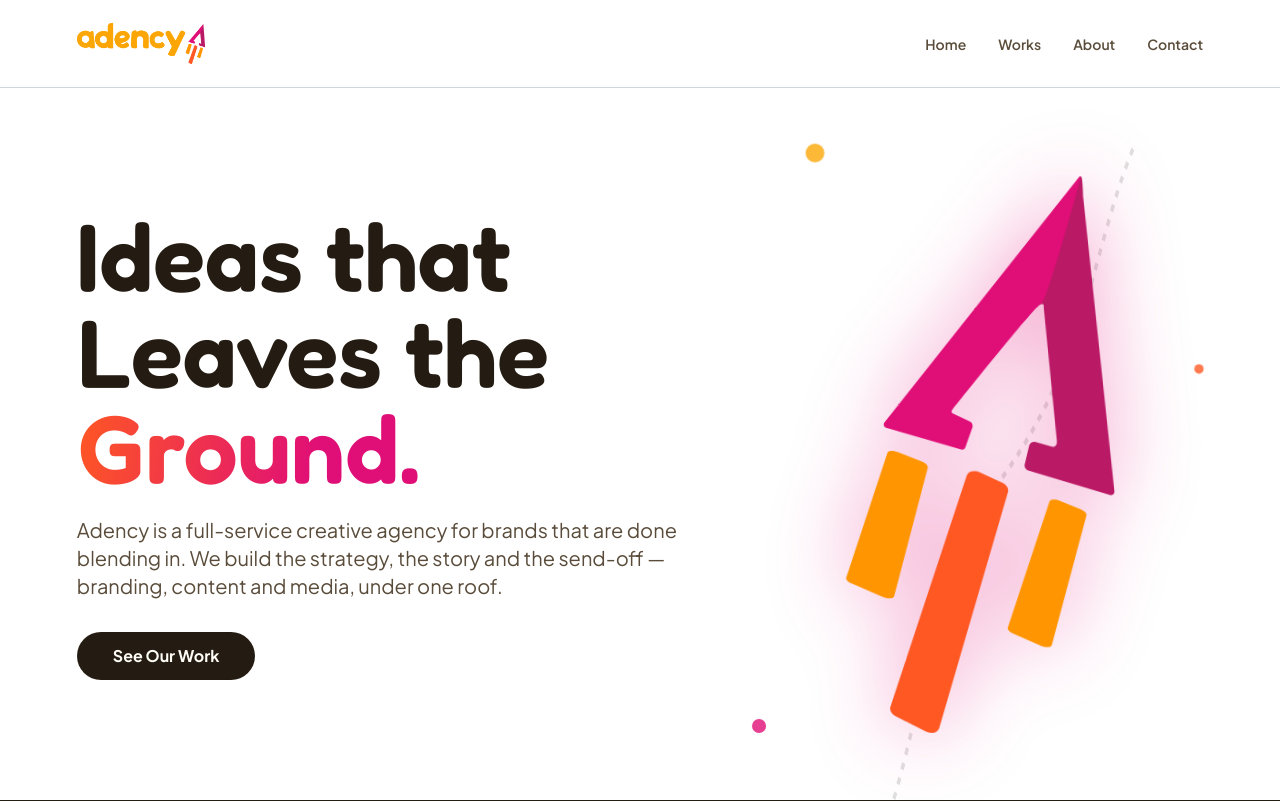
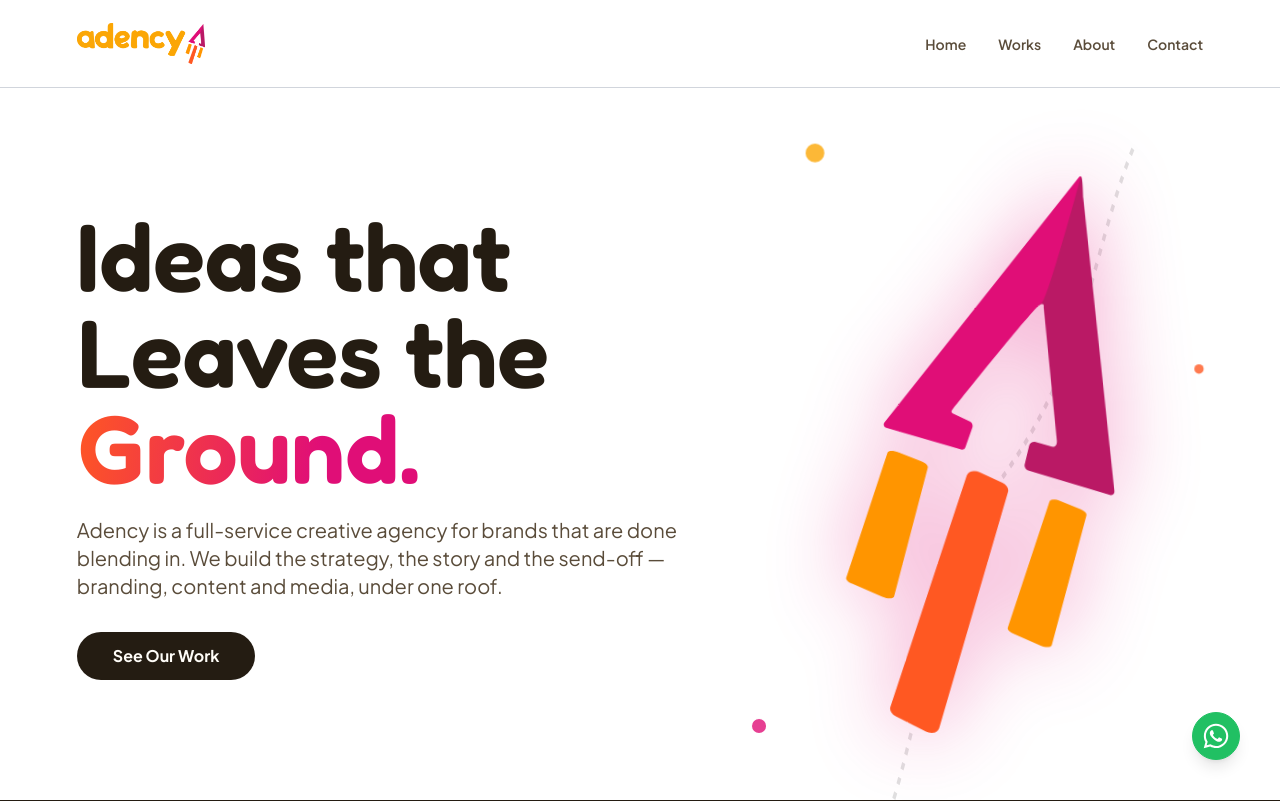
Before and after one commit to Rownokzahan/adency, a React (Vite) app: page / in a window 1280 px wide. Shown: the top 801 px of the page. Built offline with nearby package versions, Linux system fonts and the light colour scheme.

Commit message:
Add WhatsappFloatingButton component for direct chat functionality

```diff
--- a/src/App.tsx
+++ b/src/App.tsx
@@ -1,6 +1,7 @@
 import { Outlet } from "react-router";
 import Footer from "./components/layout/Footer";
 import Navbar from "./components/layout/Navbar";
+import WhatsappFloatingButton from "./components/ui/WhatsappFloatingButton";
 
 const App = () => {
   return (
@@ -10,6 +11,8 @@ const App = () => {
         <Outlet />
       </div>
       <Footer />
+
+      <WhatsappFloatingButton />
     </>
   );
 };
--- /dev/null
+++ b/src/components/ui/WhatsappFloatingButton.tsx
@@ -0,0 +1,31 @@
+import { FaWhatsapp } from "react-icons/fa";
+import clsx from "clsx";
+
+const WhatsappFloatingButton = () => {
+  const phoneNumber = "8801332528744";
+  const message = "Hi Adency Ltd, I'd like to know more about your services.";
+
+  const whatsappUrl = `https://wa.me/${phoneNumber}?text=${encodeURIComponent(
+    message,
+  )}`;
+
+  return (
+    <a
+      href={whatsappUrl}
+      target="_blank"
+      rel="noopener noreferrer"
+      title="Let's Chat"
+      aria-label="Chat with Adency Ltd on WhatsApp"
+      className={clsx(
+        "size-12 rounded-full border border-[#21C063] shadow-lg",
+        "fixed z-50 bottom-4 right-4 sm:bottom-10 sm:right-10",
+        "bg-[#21C063] text-white hover:bg-white hover:text-[#21C063]",
+        "grid place-items-center duration-300",
+      )}
+    >
+      <FaWhatsapp size={28} />
+    </a>
+  );
+};
+
+export default WhatsappFloatingButton;
```
